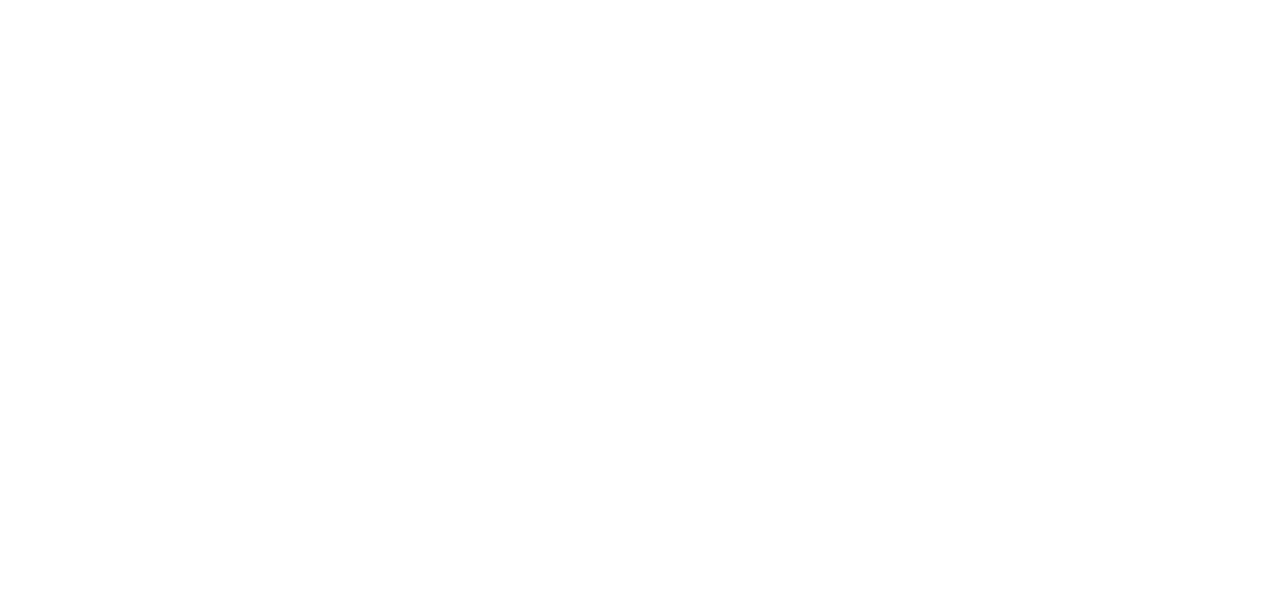
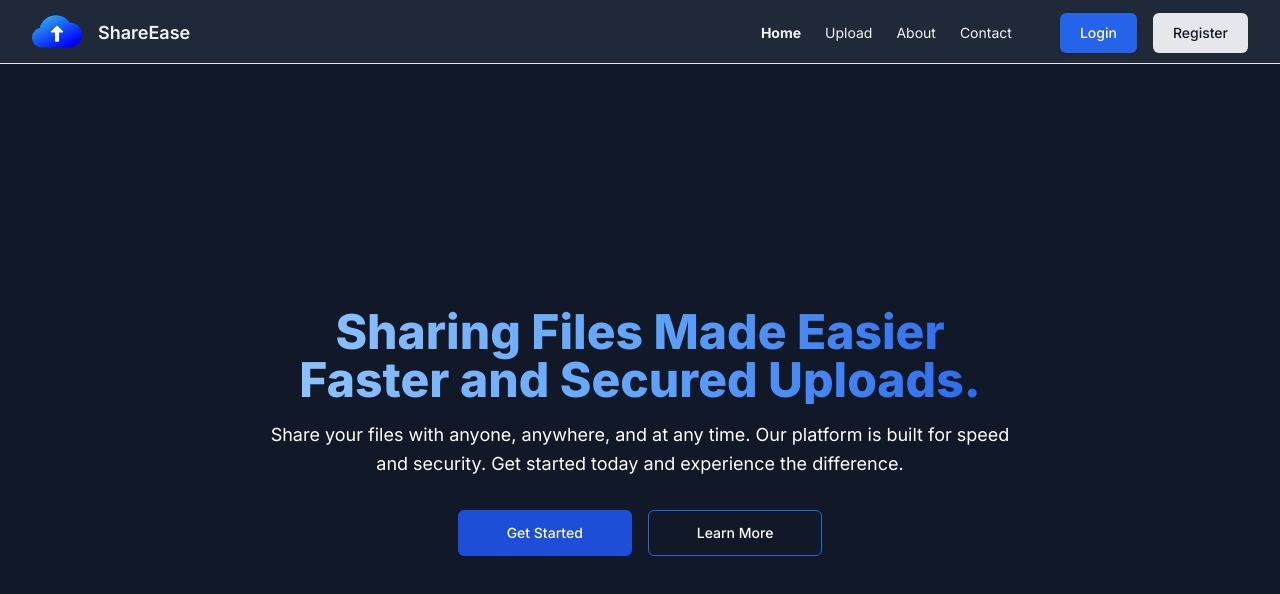
Before and after one commit to NikhilCode12/share-ease, a Next.js app: page / in a window 1280 px wide. Shown: the top 594 px of the page. Built offline with nearby package versions, Linux system fonts and the light colour scheme.

Commit message:
add: navbar and hero section

```diff
--- /dev/null
+++ b/app/components/Header.css
@@ -0,0 +1,6 @@
+.active {
+  color: darkblue;
+  font-weight: bold;
+  transition: transform 0.5s ease-in-out;
+  transform: scale(1.1);
+}
--- /dev/null
+++ b/app/components/Header.jsx
@@ -0,0 +1,165 @@
+"use client";
+import React, { useEffect, useState } from "react";
+import "./Header.css";
+import { usePathname } from "next/navigation";
+
+function Header() {
+  const path = usePathname();
+  const [activePage, setActivePage] = useState("Home");
+  const newPath = path.slice(1);
+  useEffect(() => {
+    newPath === ""
+      ? setActivePage("Home")
+      : setActivePage(newPath.charAt(0).toUpperCase() + newPath.slice(2));
+  }, [activePage]);
+
+  return (
+    <header className="bg-gray-800 border-b h-full">
+      <div className="mx-auto max-w-screen-xl px-4 sm:px-6 lg:px-8 py-2">
+        <div className="flex items-center justify-between">
+          <div className="flex-1 md:flex md:items-center md:gap-12">
+            <a
+              className=" text-gray-100 flex gap-4 items-center font-semibold text-lg"
+              href="/"
+            >
+              {/* File share svg */}
+              <span className="sr-only">ShareEase</span>
+              <svg
+                xmlns="http://www.w3.org/2000/svg"
+                x="0px"
+                y="0px"
+                width="50"
+                height="50"
+                viewBox="0 0 48 48"
+              >
+                <linearGradient
+                  id="0ptTM7js1LRNIAHonm3lla_qZ1FibjKOsRJ_gr1"
+                  x1="14.242"
+                  x2="30.172"
+                  y1="8.358"
+                  y2="38.695"
+                  gradientUnits="userSpaceOnUse"
+                >
+                  <stop offset="0" stopColor="#2aa4f4"></stop>
+                  <stop offset="1" stopColor="blue"></stop>
+                </linearGradient>
+                <path
+                  fill="url(#0ptTM7js1LRNIAHonm3lla_qZ1FibjKOsRJ_gr1)"
+                  d="M48,26c0,6.63-5.37,12-12,12c-1.8,0-24.66,0-26.5,0C4.25,38,0,33.75,0,28.5	c0-4.54,3.18-8.34,7.45-9.28C9.15,12.21,15.46,7,23,7c5.51,0,10.36,2.78,13.24,7.01C42.76,14.13,48,19.45,48,26z"
+                ></path>
+                <path
+                  d="M21,24.441v7c0,1.105,0.895,2,2,2h2c1.105,0,2-0.895,2-2v-7h2.648c1.336,0,2.006-1.616,1.061-2.561	l-5.295-5.295c-0.781-0.781-2.047-0.781-2.828,0l-5.295,5.295c-0.945,0.945-0.276,2.561,1.061,2.561H21z"
+                  opacity=".05"
+                ></path>
+                <path
+                  d="M21.5,23.941v7.5c0,0.828,0.672,1.5,1.5,1.5h2c0.828,0,1.5-0.672,1.5-1.5v-7.5h3.021	c0.938,0,1.408-1.134,0.745-1.798l-5.129-5.13c-0.627-0.627-1.644-0.627-2.271,0l-5.129,5.13c-0.663,0.663-0.194,1.798,0.745,1.798	H21.5z"
+                  opacity=".07"
+                ></path>
+                <path
+                  fill="#fff"
+                  d="M18.607,23.441H22v8c0,0.552,0.448,1,1,1h2c0.552,0,1-0.448,1-1v-8h3.393	c0.54,0,0.81-0.653,0.428-1.034l-4.964-4.964c-0.473-0.473-1.241-0.473-1.714,0l-4.964,4.964	C17.797,22.788,18.067,23.441,18.607,23.441z"
+                ></path>
+              </svg>
+              <h1 className="hidden lg:flex ">ShareEase</h1>
+            </a>
+          </div>
+
+          <div className="md:flex md:items-center md:gap-12">
+            <nav aria-label="Global" className="hidden md:block">
+              <ul className="flex items-center gap-6 text-sm">
+                <li>
+                  <a
+                    className={`text-gray-100 transition hover:text-gray-200/75 ${
+                      activePage === "Home" ? "active" : ""
+                    }`}
+                    href="/"
+                    onClick={() => setActivePage("Home")}
+                  >
+                    Home
+                  </a>
+                </li>
+
+                <li>
+                  <a
+                    className={`text-gray-100 transition hover:text-gray-200/75 ${
+                      activePage === "Upload" ? "active" : ""
+                    }`}
+                    href="/upload"
+                    onClick={() => setActivePage("Upload")}
+                  >
+                    Upload
+                  </a>
+                </li>
+
+                <li>
+                  <a
+                    className={`text-gray-100 transition hover:text-gray-200/75 ${
+                      activePage === "About" ? "active" : ""
+                    }`}
+                    href="/about"
+                    onClick={() => setActivePage("About")}
+                  >
+                    About
+                  </a>
+                </li>
+
+                <li>
+                  <a
+                    className={`text-gray-100 transition hover:text-gray-200/75 ${
+                      activePage === "Contact" ? "active" : ""
+                    }`}
+                    href="/contact"
+                    onClick={() => setActivePage("Contact")}
+                  >
+                    Contact
+                  </a>
+                </li>
+              </ul>
+            </nav>
+
+            <div className="flex items-center gap-4">
+              <div className="sm:flex sm:gap-4">
+                <a
+                  className="rounded-md bg-blue-600 px-5 py-2.5 text-sm font-medium text-white shadow"
+                  href="#"
+                >
+                  Login
+                </a>
+
+                <div className="hidden sm:flex">
+                  <a
+                    className="rounded-md bg-gray-200 px-5 py-2.5 text-sm font-medium text-gray-900"
+                    href="#"
+                  >
+                    Register
+                  </a>
+                </div>
+              </div>
+
+              <div className="block md:hidden">
+                <button className="rounded bg-gray-100 p-2 text-gray-600 transition hover:text-gray-600/75">
+                  <svg
+                    xmlns="http://www.w3.org/2000/svg"
+                    className="h-5 w-5"
+                    fill="none"
+                    viewBox="0 0 24 24"
+                    stroke="currentColor"
+                    strokeWidth="2"
+                  >
+                    <path
+                      strokeLinecap="round"
+                      strokeLinejoin="round"
+                      d="M4 6h16M4 12h16M4 18h16"
+                    />
+                  </svg>
+                </button>
+              </div>
+            </div>
+          </div>
+        </div>
+      </div>
+    </header>
+  );
+}
+
+export default Header;
--- a/app/globals.css
+++ b/app/globals.css
@@ -1,28 +1,6 @@
 @tailwind base;
 @tailwind components;
 @tailwind utilities;
-
-:root {
-  --foreground-rgb: 0, 0, 0;
-}
-
-@media (prefers-color-scheme: dark) {
-  :root {
-    --foreground-rgb: 255, 255, 255;
-    --background-start-rgb: 0, 0, 0;
-    --background-end-rgb: 0, 0, 0;
-  }
-}
-
-body {
-  color: rgb(var(--foreground-rgb));
-  background: linear-gradient(
-      to bottom,
-      transparent,
-      rgb(var(--background-end-rgb))
-    )
-    rgb(var(--background-start-rgb));
-}
 
 @layer utilities {
   .text-balance {
--- a/app/layout.js
+++ b/app/layout.js
@@ -1,4 +1,5 @@
 import { Inter } from "next/font/google";
+import Header from "./components/Header";
 import "./globals.css";
 
 const inter = Inter({ subsets: ["latin"] });
@@ -9,9 +10,15 @@ export const metadata = {
 };
 
 export default function RootLayout({ children }) {
+  const childrenHeight = `calc(100vh - 4rem)`;
   return (
-    <html lang="en">
-      <body className={inter.className}>{children}</body>
+    <html lang="en" className="h-[100vh]">
+      <body className={inter.className}>
+        <div className="h-16">
+          <Header />
+        </div>
+        <div style={{ height: childrenHeight }}>{children}</div>
+      </body>
     </html>
   );
 }
--- a/app/page.js
+++ b/app/page.js
@@ -1,3 +1,36 @@
 export default function Home() {
-  return <main></main>;
+  return (
+    <section className="bg-gray-900 text-white h-full">
+      <div className="mx-auto max-w-screen-xl px-4 py-32 lg:flex lg:h-full lg:items-center">
+        <div className="mx-auto max-w-3xl md:max-w-6xl text-center">
+          <h1 className="bg-gradient-to-r from-blue-300 via-blue-400 to-blue-600 bg-clip-text text-3xl font-extrabold text-transparent sm:text-5xl">
+            Sharing Files Made Easier
+            <span className="sm:block"> Faster and Secured Uploads. </span>
+          </h1>
+
+          <p className="mx-auto mt-4 max-w-xl md:max-w-3xl sm:text-lg/relaxed">
+            Share your files with anyone, anywhere, and at any time. Our
+            platform is built for speed and security. Get started today and
+            experience the difference.
+          </p>
+
+          <div className="mt-8 flex flex-wrap justify-center gap-4">
+            <a
+              className="block w-full rounded-md border border-blue-700 bg-blue-700 px-12 py-3 text-sm font-medium text-white hover:bg-blue-600 hover:text-white focus:outline-none focus:ring ring-gray-200 active:text-opacity-75 sm:w-auto"
+              href="/upload"
+            >
+              Get Started
+            </a>
+
+            <a
+              className="block w-full rounded-md border border-blue-600 px-12 py-3 text-sm font-medium text-white hover:bg-gray-800 focus:outline-none focus:ring active:bg-gray-900 sm:w-auto"
+              href="/about"
+            >
+              Learn More
+            </a>
+          </div>
+        </div>
+      </div>
+    </section>
+  );
 }
--- a/tailwind.config.js
+++ b/tailwind.config.js
@@ -12,6 +12,9 @@ module.exports = {
         "gradient-conic":
           "conic-gradient(from 180deg at 50% 50%, var(--tw-gradient-stops))",
       },
+      colors: {
+        primary: "",
+      },
     },
   },
   plugins: [],
```
